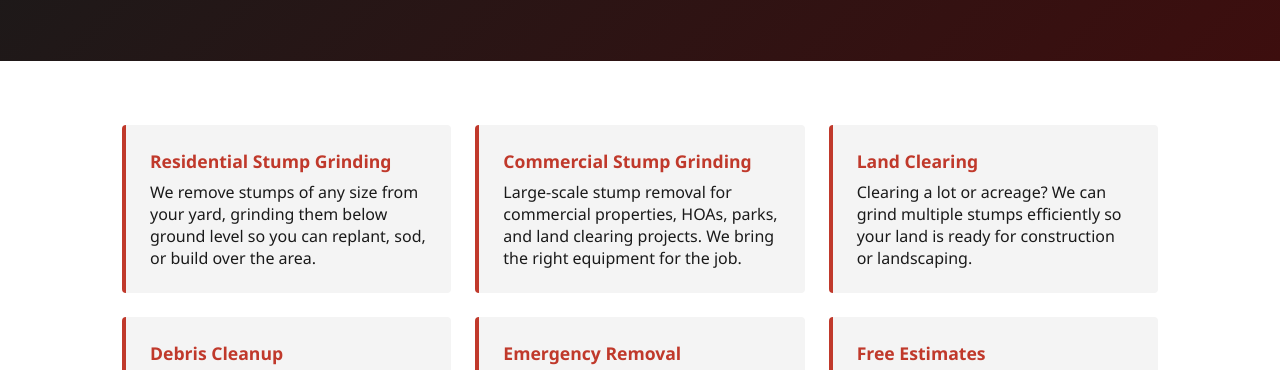
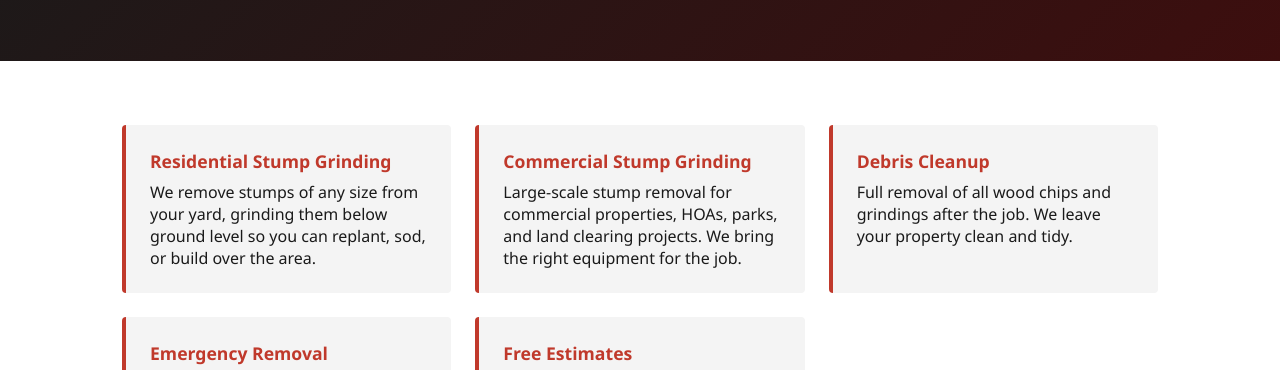
Before and after one commit to Reddirtstumpgrinding/Reddirtstumpgrinding-site, a plain HTML site: page services.html in a window 1280 px wide. Shown: the part 354-724 px from the top of the page. Drawn offline with Linux system fonts and the light colour scheme.

Commit message:
Update services.html

```diff
--- a/services.html
+++ b/services.html
@@ -38,10 +38,6 @@
             <div class="service-card">
                 <h2>Commercial Stump Grinding</h2>
                 <p>Large-scale stump removal for commercial properties, HOAs, parks, and land clearing projects. We bring the right equipment for the job.</p>
-            </div>
-            <div class="service-card">
-                <h2>Land Clearing</h2>
-                <p>Clearing a lot or acreage? We can grind multiple stumps efficiently so your land is ready for construction or landscaping.</p>
             </div>
             <div class="service-card">
                 <h2>Debris Cleanup</h2>
```
